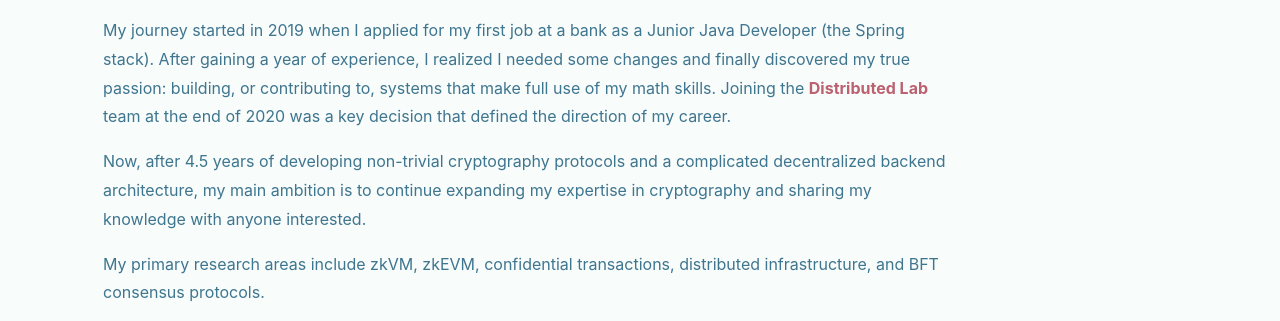
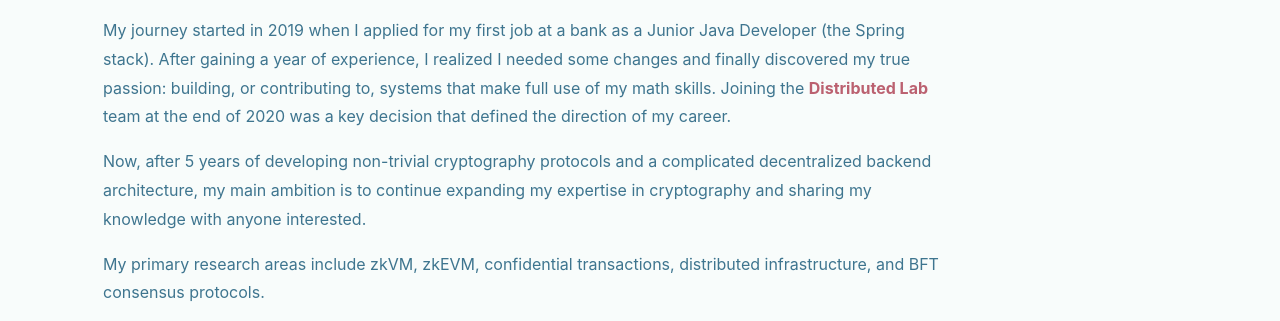
Before and after one commit to olegfomenko/blog, a Jekyll site: the page built from about.md, in a window 1280 px wide. Shown: the part 576-897 px from the top of the page. Built offline with Jekyll 4.4.1, drawn with Linux system fonts in a browser that asks for light colours; nearby versions of some CDN libraries.

```diff
--- a/about.md
+++ b/about.md
@@ -59,7 +59,7 @@ or contributing to, systems that make full use of my math skills. Joining
 the [Distributed Lab](https://distributedlab.com) team at the end of 2020 was a key decision that defined the direction
 of my career.
 
-Now, after 4.5 years of developing non-trivial cryptography protocols and a complicated decentralized backend
+Now, after 5 years of developing non-trivial cryptography protocols and a complicated decentralized backend
 architecture, my main ambition is to continue expanding my expertise in cryptography and sharing my knowledge with
 anyone interested.
 
```
Also changed, not shown: papers.md (+3 -3 lines).
